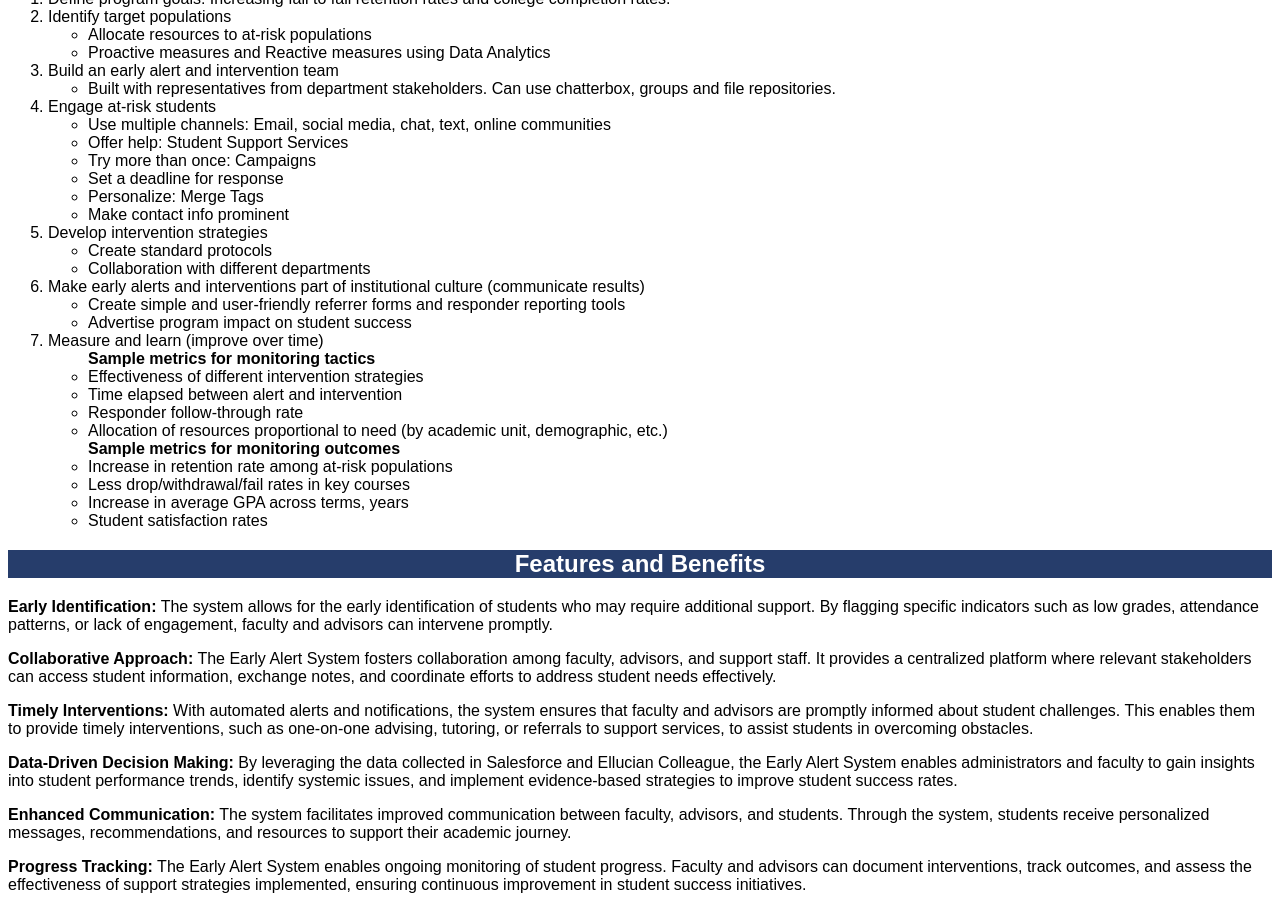
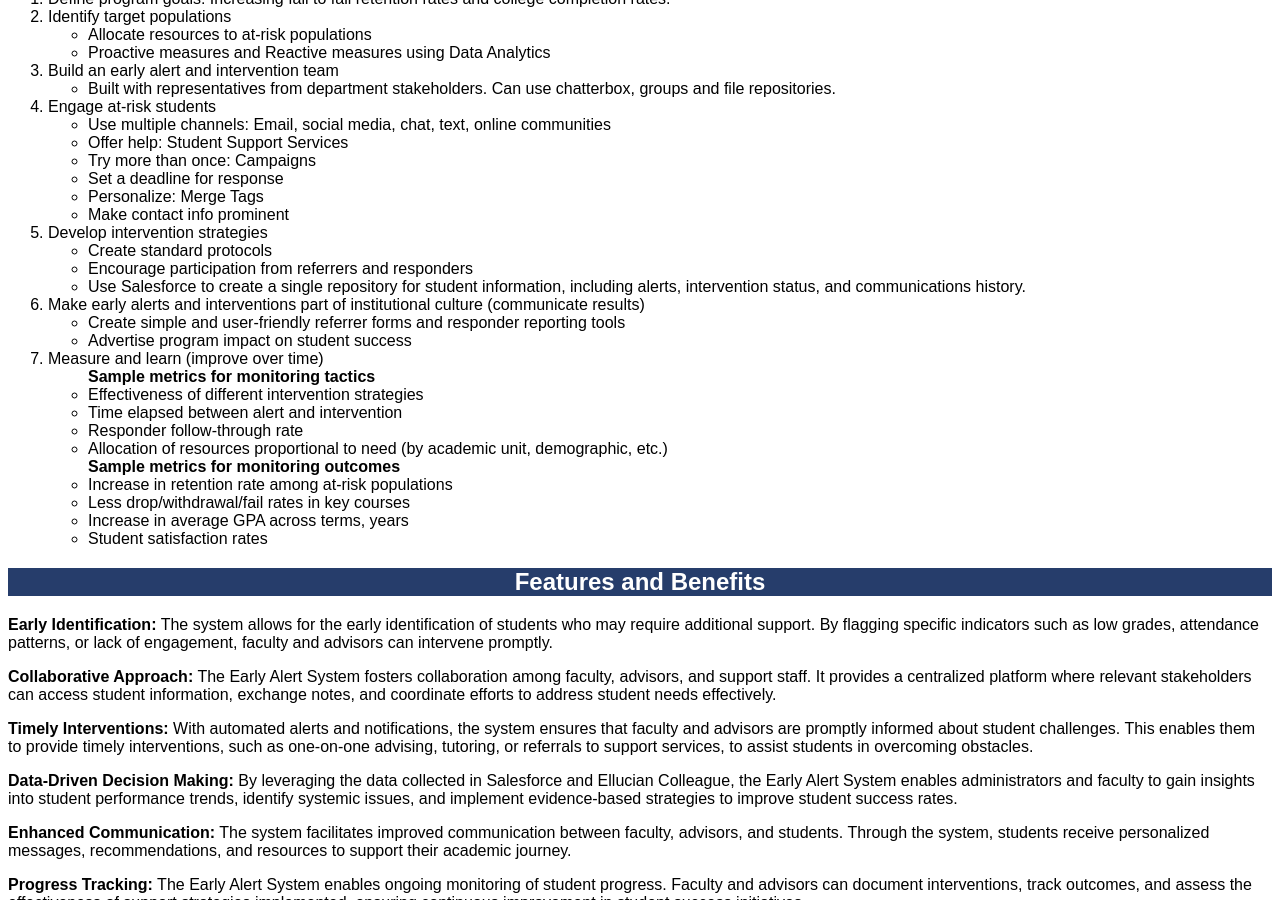
Before and after one commit to BiancaW714/biancaw714.github.io, a Jekyll site: the page index.html, which Jekyll copies as it is, in a window 1280 px wide and 900 px high, scrolled down 921 px. Built offline with Jekyll 4.4.1, drawn with Linux system fonts in a browser that asks for light colours.

Commit message:
Update index.html

```diff
--- a/index.html
+++ b/index.html
@@ -107,7 +107,8 @@ font-family: Arial, Helvetica, sans-serif ;
   <li>Develop intervention strategies
     <ul>
       <li>Create standard protocols</li>
-        <li>Collaboration with different departments</li>
+        <li>Encourage participation from referrers and responders</li>
+        <li>Use Salesforce to create a single repository for student information, including alerts, intervention status, and communications history.
     </ul>
   </li>
   <li>Make early alerts and interventions part of institutional culture (communicate results)
```
